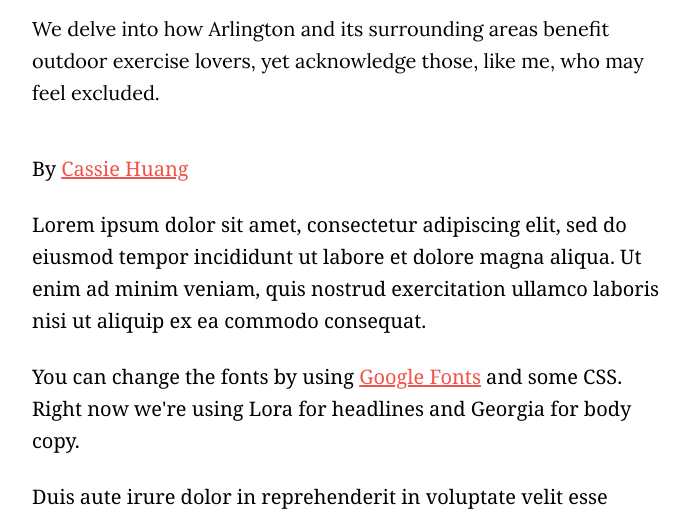
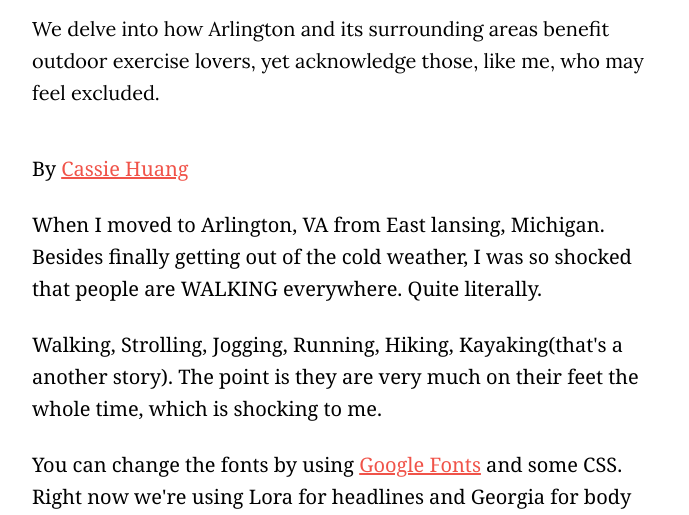
Before and after one commit to cassiecodedc/boring-website, a plain HTML site: page index.html in a window 1280 px wide. Shown: the part 285-800 px from the top of the page, without its empty margins (288-977 px from the left). Drawn offline with Linux system fonts and the light colour scheme.

Commit message:
update the first paragraph

```diff
--- a/index.html
+++ b/index.html
@@ -118,9 +118,8 @@
         <div class="byline">
             <p>By <a href="https://www.cassiekexinhuang.com/">Cassie Huang</a></p>
         </div>
-        <p>Lorem ipsum dolor sit amet, consectetur adipiscing elit, sed do eiusmod tempor incididunt ut labore et dolore
-            magna aliqua. Ut enim ad minim veniam, quis nostrud exercitation ullamco laboris nisi ut aliquip ex ea
-            commodo consequat.</p>
+        <p>When I moved to Arlington, VA from East lansing, Michigan. Besides finally getting out of the cold weather, I was so shocked that people are WALKING everywhere. Quite literally. </p>
+        <p>Walking, Strolling, Jogging, Running, Hiking, Kayaking(that's a another story). The point is they are very much on their feet the whole time, which is shocking to me.</p>
         <p>You can change the fonts by using <a href="https://fonts.google.com/">Google Fonts</a> and some CSS. Right
             now we're using Lora for headlines and Georgia for body copy.</a></p>
         <p>Duis aute irure dolor in reprehenderit in voluptate velit esse cillum dolore eu fugiat nulla pariatur.
```
